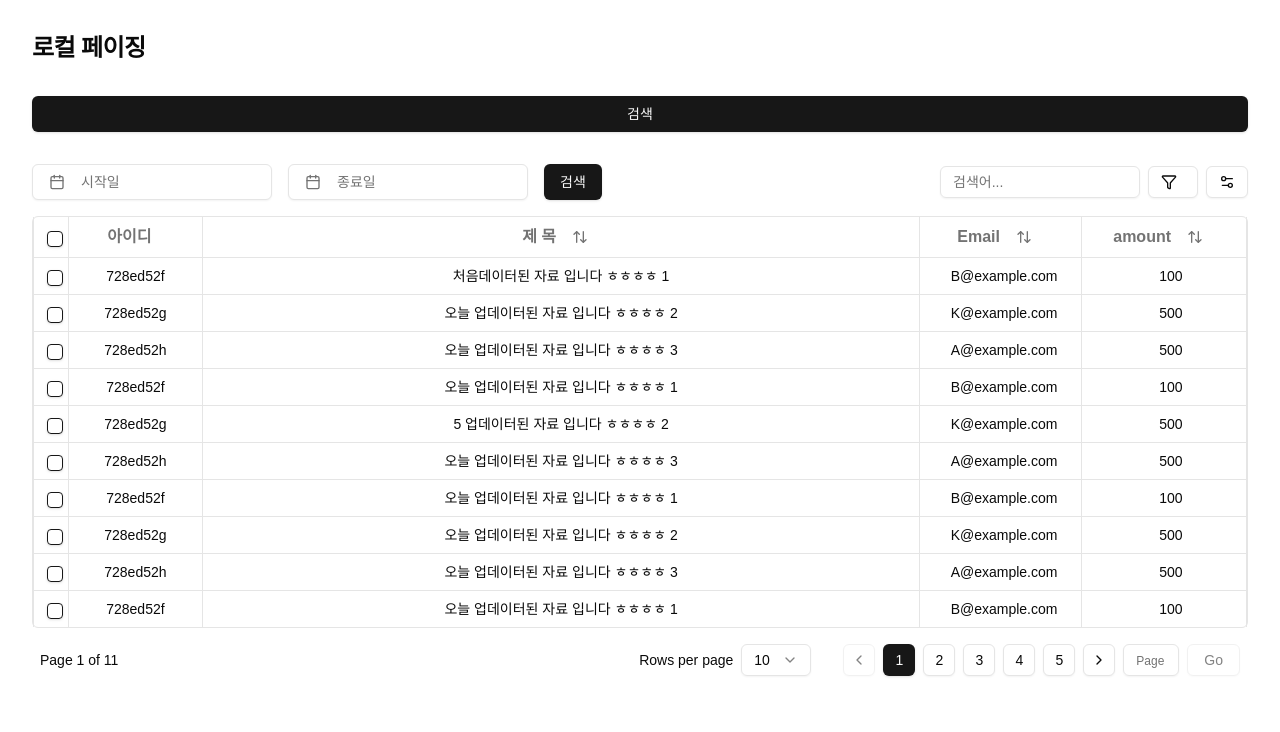
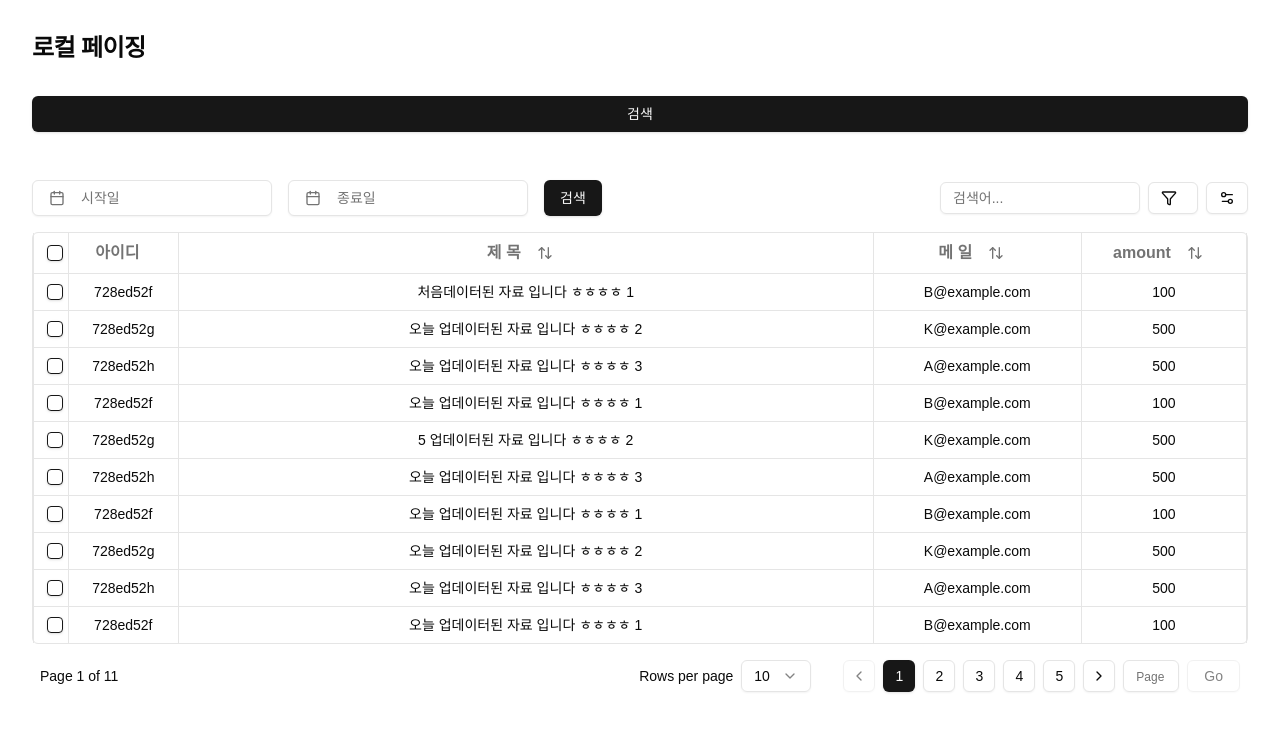
Before and after one commit to wisecomm/grid-test03, a Next.js app: page /datatable-local in a window 1280 px wide. Shown: the top 732 px of the page. Built offline with nearby package versions, Linux system fonts and the light colour scheme.

Commit message:
테이블 사이즈 조정

```diff
--- a/src/app/datatable-local/columns.tsx
+++ b/src/app/datatable-local/columns.tsx
@@ -17,7 +17,6 @@ export const columns: ColumnDef<Payment>[] = [
   {
     id: "select",
     header: ({ table }) => (
-      <div className="flex items-center justify-center">
       <Checkbox
         checked={
           table.getIsAllPageRowsSelected() ||
@@ -27,35 +26,32 @@ export const columns: ColumnDef<Payment>[] = [
         aria-label="Select all"
         className="translate-y-[2px]"
       />
-      </div>
     ),
     cell: ({ row }) => {
       return (
-        <div className="flex items-center justify-center">
         <Checkbox
           checked={row.getIsSelected()}
           onCheckedChange={(value) => row.toggleSelected(!!value)}
           aria-label="Select row"
           className="translate-y-[2px]"
         />
-        </div>
       );
     },
     enableSorting: false,
     enableHiding: false,
+    size: 10,
   },
   {
     accessorKey: "id",
     header: ({ column }) => (
       <DataTableColumnHeader column={column} title="아이디" />
     ),
-    cell: ({ row }) => (
-      <div className="flex items-center justify-center space-x-2">
-        <div className="w-[80px]">{row.getValue("id")}</div>
-      </div>
-    ),
+    cell: ({ row }) => {
+      return row.getValue("id");
+    },
     enableSorting: false,
     enableHiding: false,
+    size: 50,
   },
   {
     accessorKey: "title",
@@ -63,27 +59,19 @@ export const columns: ColumnDef<Payment>[] = [
       <DataTableColumnHeader column={column} title="제  목" />
     ),
     cell: ({ row }) => {
-      return (
-        <div className="flex items-center justify-center">
-          <span className="w-[500px]">
-            {row.getValue("title")}
-          </span>
-        </div>
-      );
+      return row.getValue("title");
     },
+    size: 500,
   },
   {
     accessorKey: "email",
     header: ({ column }) => (
-      <DataTableColumnHeader column={column} title="Email" />
+      <DataTableColumnHeader column={column} title="메 일" />
     ),
     cell: ({ row }) => {
-      return (
-        <div className="flex items-center justify-center">
-          <span className="w-[100px]">{row.getValue("email")}</span>
-        </div>
-      );
+      return row.getValue("email");
     },
+    size: 150,
   },
   {
     accessorKey: "amount",
@@ -91,11 +79,8 @@ export const columns: ColumnDef<Payment>[] = [
       <DataTableColumnHeader column={column} title="amount" />
     ),
     cell: ({ row }) => {
-      return (
-        <div className="flex items-center justify-center">
-          <span className="w-[10px]">{row.getValue("amount")}</span>
-        </div>
-      );
+      return row.getValue("amount");
     },
+    size: 50,
   },
 ];
--- a/src/components/custom/data-table/data-table.tsx
+++ b/src/components/custom/data-table/data-table.tsx
@@ -55,6 +55,31 @@ interface DataTableProps<TData, TValue> {
   DataTableToolbar?: React.ComponentType<{ table: TanstackTable<TData> }>;
 }
 
+const resizingStyles = `
+  .resizer {
+    position: absolute;
+    right: 0;
+    top: 0;
+    height: 100%;
+    width: 5px;
+    background: rgba(0, 0, 0, 0.1);
+    cursor: col-resize;
+    user-select: none;
+    touch-action: none;
+    opacity: 0;
+  }
+
+  .resizer:hover, .resizing {
+    opacity: 1;
+    background: rgba(0, 0, 0, 0.2);
+  }
+
+  .isResizing {
+    background: rgba(58, 150, 247, 0.5);
+    opacity: 1;
+  }
+`;
+
 export const DataTable = React.forwardRef<
   DataTableHandle,
   // eslint-disable-next-line @typescript-eslint/no-explicit-any
@@ -111,6 +136,11 @@ export const DataTable = React.forwardRef<
       getSortedRowModel: getSortedRowModel(),
       getFacetedRowModel: getFacetedRowModel(),
       getFacetedUniqueValues: getFacetedUniqueValues(),
+      enableColumnResizing: true, // If you want resizable columns
+      columnResizeMode: "onChange",
+      debugTable: true,
+      debugHeaders: true,
+      debugColumns: true,
     });
 
     React.useImperativeHandle(ref, () => ({
@@ -129,9 +159,12 @@ export const DataTable = React.forwardRef<
 
     return (
       <div className="space-y-4">
+        <style jsx global>
+          {resizingStyles}
+        </style>
         {DataTableToolbar && <DataTableToolbar table={table} />}
         <div className="rounded-md border">
-          <Table>
+          <Table className="w-full">
             <TableHeader>
               {table.getHeaderGroups().map((headerGroup) => (
                 <TableRow key={headerGroup.id}>
@@ -140,6 +173,10 @@ export const DataTable = React.forwardRef<
                       <TableHead
                         key={header.id}
                         colSpan={header.colSpan}
+                        style={{
+                          position: "relative",
+                          width: header.column.getSize(),
+                        }} // Use getSize() from the API
                         className="text-center border-x"
                       >
                         {header.isPlaceholder
@@ -148,6 +185,15 @@ export const DataTable = React.forwardRef<
                               header.column.columnDef.header,
                               header.getContext()
                             )}
+                        {header.column.getCanResize() && (
+                          <div
+                            onMouseDown={header.getResizeHandler()}
+                            onTouchStart={header.getResizeHandler()}
+                            className={`resizer ${
+                              header.column.getIsResizing() ? "isResizing" : ""
+                            }`}
+                          ></div>
+                        )}
                       </TableHead>
                     );
                   })}
@@ -162,7 +208,11 @@ export const DataTable = React.forwardRef<
                     data-state={row.getIsSelected() && "selected"}
                   >
                     {row.getVisibleCells().map((cell) => (
-                      <TableCell key={cell.id} className="text-center border-x">
+                      <TableCell
+                        key={cell.id}
+                        style={{ width: cell.column.getSize() }} // Use getSize() from the API
+                        className="text-center border-x"
+                      >
                         {flexRender(
                           cell.column.columnDef.cell,
                           cell.getContext()
```
